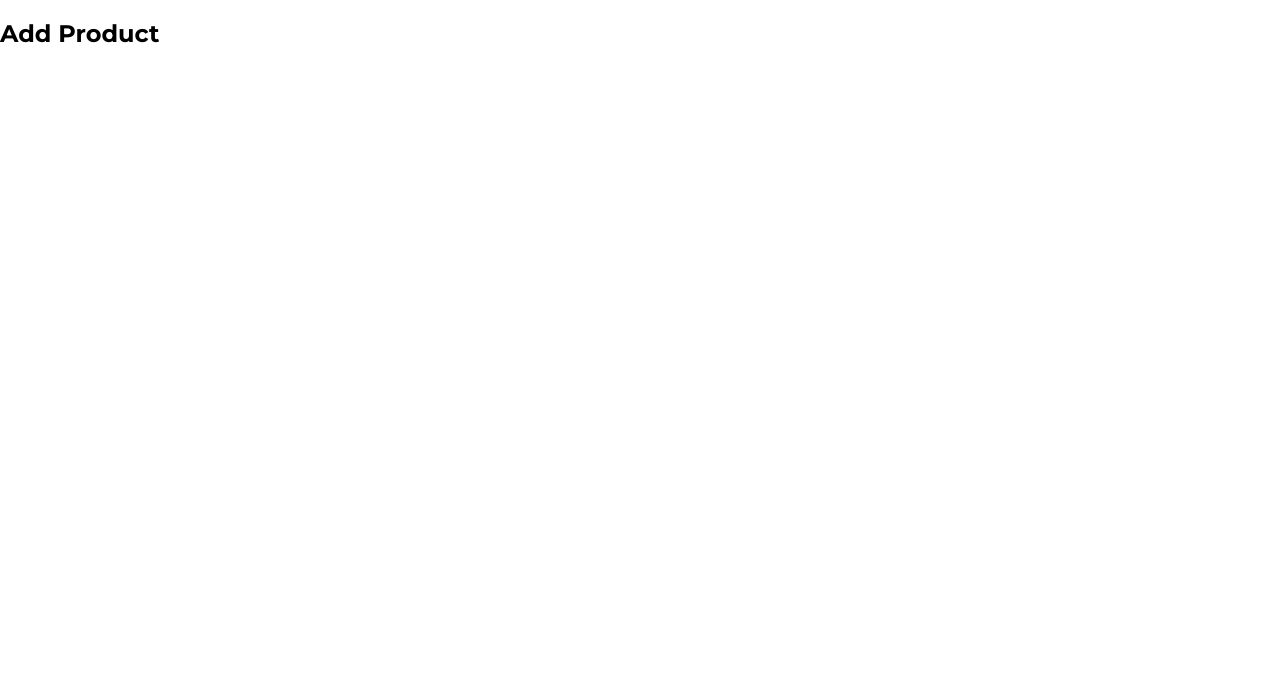
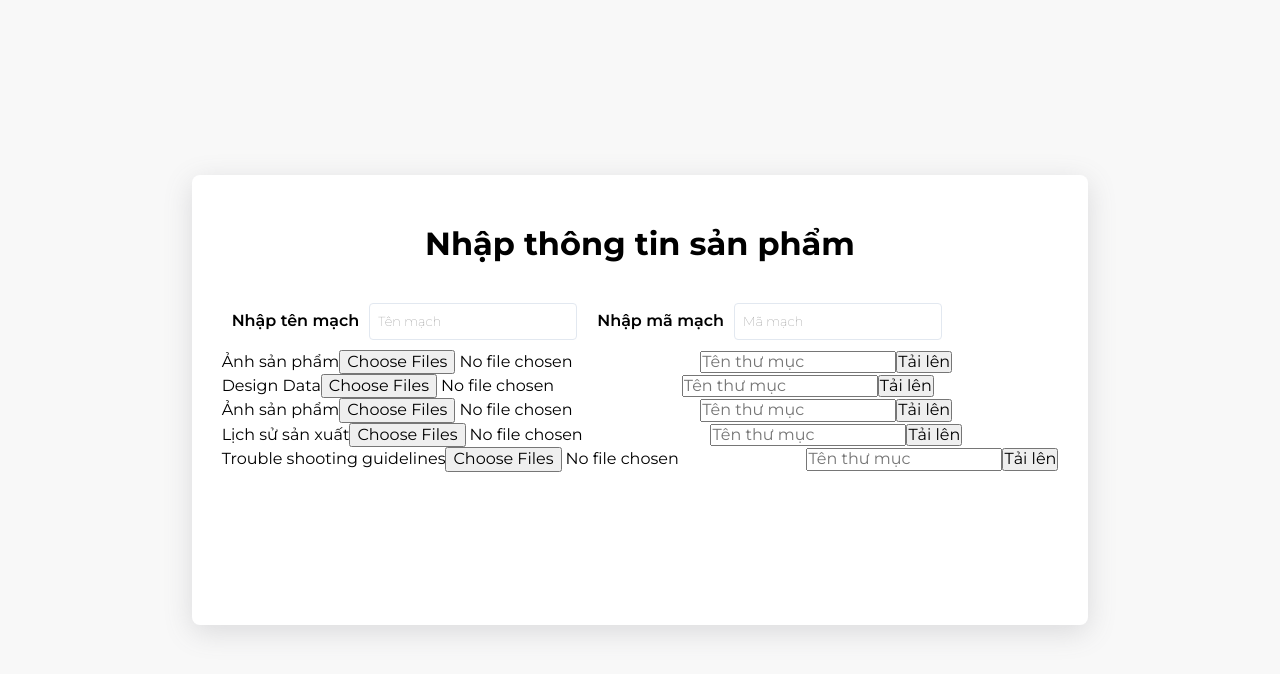
Before and after one commit to dangnguyenquang/hytek_web, a React (Create React App) app in the folder code/FE/: page /addproduct in a window 1280 px wide. Shown: the top 674 px of the page. Built offline with nearby package versions, Linux system fonts and the light colour scheme.

Commit message:
Update FE

```diff
--- a/code/FE/package.json
+++ b/code/FE/package.json
@@ -6,6 +6,7 @@
     "@testing-library/jest-dom": "^5.17.0",
     "@testing-library/react": "^13.4.0",
     "@testing-library/user-event": "^13.5.0",
+    "classnames": "^2.3.2",
     "node-modules": "^1.0.1",
     "normalize.css": "^8.0.1",
     "react": "^18.2.0",
--- a/code/FE/public/index.html
+++ b/code/FE/public/index.html
@@ -10,34 +10,10 @@
       content="Web site created using create-react-app"
     />
     <link rel="apple-touch-icon" href="%PUBLIC_URL%/logo192.png" />
-    <!--
-      manifest.json provides metadata used when your web app is installed on a
-      user's mobile device or desktop. See https://developers.google.com/web/fundamentals/web-app-manifest/
-    -->
     <link rel="manifest" href="%PUBLIC_URL%/manifest.json" />
-    <!--
-      Notice the use of %PUBLIC_URL% in the tags above.
-      It will be replaced with the URL of the `public` folder during the build.
-      Only files inside the `public` folder can be referenced from the HTML.
-
-      Unlike "/favicon.ico" or "favicon.ico", "%PUBLIC_URL%/favicon.ico" will
-      work correctly both with client-side routing and a non-root public URL.
-      Learn how to configure a non-root public URL by running `npm run build`.
-    -->
     <title>React App</title>
   </head>
   <body>
-    <noscript>You need to enable JavaScript to run this app.</noscript>
     <div id="root"></div>
-    <!--
-      This HTML file is a template.
-      If you open it directly in the browser, you will see an empty page.
-
-      You can add webfonts, meta tags, or analytics to this file.
-      The build step will place the bundled scripts into the <body> tag.
-
-      To begin the development, run `npm start` or `yarn start`.
-      To create a production bundle, use `npm run build` or `yarn build`.
-    -->
   </body>
 </html>
--- a/code/FE/src/Pages/AddProduct/AddProduct.js
+++ b/code/FE/src/Pages/AddProduct/AddProduct.js
@@ -1,7 +1,141 @@
-import './AddProduct.scss';
+import "./AddProduct.scss";
+import { Fragment, useState } from "react";
+import axios from "axios";
+import classNames from "classnames";
+import styles from "./AddProduct.scss";
+const cx = classNames.bind(styles);
 
 function AddProduct() {
-  return <h2>Add Product</h2>
+  const NameType = "mạch";
+
+  const [selectedFiles, setSelectedFiles] = useState([]);
+  const [folderName, setFolderName] = useState("");
+
+  const handleFileChange = (e) => {
+    setSelectedFiles(e.target.files);
+  };
+
+  const handleFolderNameChange = (e) => {
+    setFolderName(e.target.value);
+  };
+
+  const handleUpload = async () => {
+    if (!folderName && !selectedFiles) {
+      alert("Vui lòng nhập tên thư mục.");
+      return;
+    }
+
+    const formData = new FormData();
+    formData.append("folderName", folderName);
+
+    for (let i = 0; i < selectedFiles.length; i++) {
+      formData.append("files", selectedFiles[i]);
+    }
+
+    // Gui data cho BE
+    try {
+      const response = await axios.post("/upload", formData, {
+        headers: {
+          "Content-Type": "multipart/form-data",
+        },
+      });
+      console.log(response.data);
+    } catch (error) {
+      console.error(error);
+    }
+  };
+
+  return (
+    <Fragment>
+      <div className={cx("addproduct__container")}>
+        <div className={cx("addproduct__box")}>
+          <div className={cx("addproduct__title")}>
+            <h1>Nhập thông tin sản phẩm</h1>
+          </div>
+          {/* Nhap ten */}
+          <div className={cx("input__product-Name")}>
+            <label>Nhập tên {NameType}</label>
+            <input
+              type="Name"
+              name="Name"
+              placeholder={`Tên` + " " + NameType}
+            />
+          </div>
+
+          {/* Nhap ma */}
+          <div className={cx("input__product-ID")}>
+            <label>Nhập mã {NameType}</label>
+            <input type="ID" name="ID" placeholder={`Mã` + " " + NameType} />
+          </div>
+
+          {/* Them hinh anh */}
+          <div className={cx("input__product Image")}>
+            <label>Ảnh sản phẩm</label>
+            <input type="file" onChange={handleFileChange} multiple />
+            <input
+              type="text"
+              placeholder="Tên thư mục"
+              value={folderName}
+              onChange={handleFolderNameChange}
+            />
+            <button onClick={handleUpload}>Tải lên</button>
+          </div>
+
+          {/* Them file Design Data */}
+          <div className={cx("input__product DesignData")}>
+            <label>Design Data</label>
+            <input type="file" onChange={handleFileChange} multiple />
+            <input
+              type="text"
+              placeholder="Tên thư mục"
+              value={folderName}
+              onChange={handleFolderNameChange}
+            />
+            <button onClick={handleUpload}>Tải lên</button>
+          </div>
+
+          {/* Them Manufacturing */}
+          <div className={cx("input__product DesignData")}>
+            <label>Ảnh sản phẩm</label>
+            <input type="file" onChange={handleFileChange} multiple />
+            <input
+              type="text"
+              placeholder="Tên thư mục"
+              value={folderName}
+              onChange={handleFolderNameChange}
+            />
+            <button onClick={handleUpload}>Tải lên</button>
+          </div>
+
+          {/* Them file History */}
+          <div className={cx("input__product History")}>
+            <label>Lịch sử sản xuất</label>
+            <input type="file" onChange={handleFileChange} multiple />
+            <input
+              type="text"
+              placeholder="Tên thư mục"
+              value={folderName}
+              onChange={handleFolderNameChange}
+            />
+            <button onClick={handleUpload}>Tải lên</button>
+          </div>
+
+          {/* Them file Guidelines */}
+          <div className={cx("input__product Guidelines")}>
+            <label>Trouble shooting guidelines</label>
+            <input type="file" onChange={handleFileChange} multiple />
+            <input
+              type="text"
+              placeholder="Tên thư mục"
+              value={folderName}
+              onChange={handleFolderNameChange}
+            />
+            <button onClick={handleUpload}>Tải lên</button>
+          </div>
+        </div>
+      </div>
+    </Fragment>
+  );
 }
 
 export default AddProduct;
--- a/code/FE/src/Pages/AddProduct/AddProduct.scss
+++ b/code/FE/src/Pages/AddProduct/AddProduct.scss
@@ -0,0 +1,50 @@
+.addproduct__container {
+  width: 100vw;
+  height: 100vh;
+  display: flex;
+  justify-content: center;
+  align-items: center;
+  background-color: var(--primary-background);
+}
+
+.addproduct__box {
+  background-color: var(--white-background);
+  padding: 30px;
+  box-shadow: var(--primary-boxshadow);
+  border-radius: 8px;
+  min-height: 450px;
+}
+
+.addproduct__title {
+  text-align: center;
+  margin-bottom: 30px;
+}
+
+.input__product-Name, .input__product-ID {
+  padding: 10px;
+  display: inline-block;
+
+  & label {
+    margin-right: 10px;
+    cursor: pointer;
+    font-weight: 600;
+  }
+
+  & input {
+    padding: 8px;
+    border: solid 1.5px #E2E8F0;
+    border-radius: 4px;
+    font-size: 1.6rem;
+    font-weight: 100;
+    outline: none;
+    &:focus {
+      box-shadow: var(--input-boxshadow);
+    }
+    &::placeholder {
+      font-size: 1.3rem;
+    }
+  }
+
+
+
+}
--- a/code/FE/src/Pages/Home/Home.js
+++ b/code/FE/src/Pages/Home/Home.js
@@ -1,60 +1,12 @@
-import './Home.scss'
-import React, { useState } from 'react';
-import axios from 'axios';
+import "./Home.scss";
+import React, { useState } from "react";
+import axios from "axios";
+import { Link, Navigate } from "react-router-dom";
 
 function Home() {
-  const [selectedFiles, setSelectedFiles] = useState([]);
-  const [folderName, setFolderName] = useState('');
-
-  const handleFileChange = (e) => {
-    setSelectedFiles(e.target.files);
-  };
-
-  const handleFolderNameChange = (e) => {
-    setFolderName(e.target.value);
-  };
-
-  const handleUpload = async () => {
-    if (!folderName && !selectedFiles) {
-      alert('Vui lòng nhập tên thư mục.');
-      return;
-    }
-
-    const formData = new FormData();
-    formData.append('folderName', folderName);
-
-    for (let i = 0; i < selectedFiles.length; i++) {
-      formData.append('files', selectedFiles[i]);
-    }
-
-    // Gui data cho BE
-    try {
-      const response = await axios.post('/upload', formData, {
-        headers: {
-          'Content-Type': 'multipart/form-data',
-        },
-      });
-      console.log(response.data);
-    } catch (error) {
-      console.error(error);
-    }
-  };
-
   return (
     <div>
-      <h1>Tải tệp lên</h1>
-
-      <input type="file" onChange={handleFileChange} multiple />
-
-      <input
-        type="text"
-        placeholder="Tên thư mục"
-        value={folderName}
-        onChange={handleFolderNameChange}
-      />
-
-      <button onClick={handleUpload}>Tải lên</button>
-
+      <Link to='/addproduct'>Nhap San Pham</Link>
     </div>
   );
 }
--- a/code/FE/src/components/GlobalStyle/GlobalStyle.scss
+++ b/code/FE/src/components/GlobalStyle/GlobalStyle.scss
@@ -2,10 +2,22 @@
 @import url('https://fonts.googleapis.com/css2?family=Montserrat:wght@100;300;400;500;600;700&display=swap');
 
 :root {
+  --primary-background: #f8f8f8;
+  --white-background: #fff;
+  --primary-boxshadow: rgba(100, 100, 111, 0.2) 0px 7px 29px 0px;
+  --input-boxshadow: rgba(82, 226, 77, 0.819) 0px 0px 0px 1px inset, rgba(108, 226, 104, 0.2) 0px 0px 0px 1px;
+}
 
+* {
+  padding: 0;
+  margin: 0;
+  box-sizing: border-box;
+  scroll-behavior: smooth;
 }
 
 html {
+  width: 100vw;
+  height: 100vh;
   font-size: 62.5%;
 }
 
```
Also changed, not shown: 1 other file (tests, documents, lock files or other folders).
